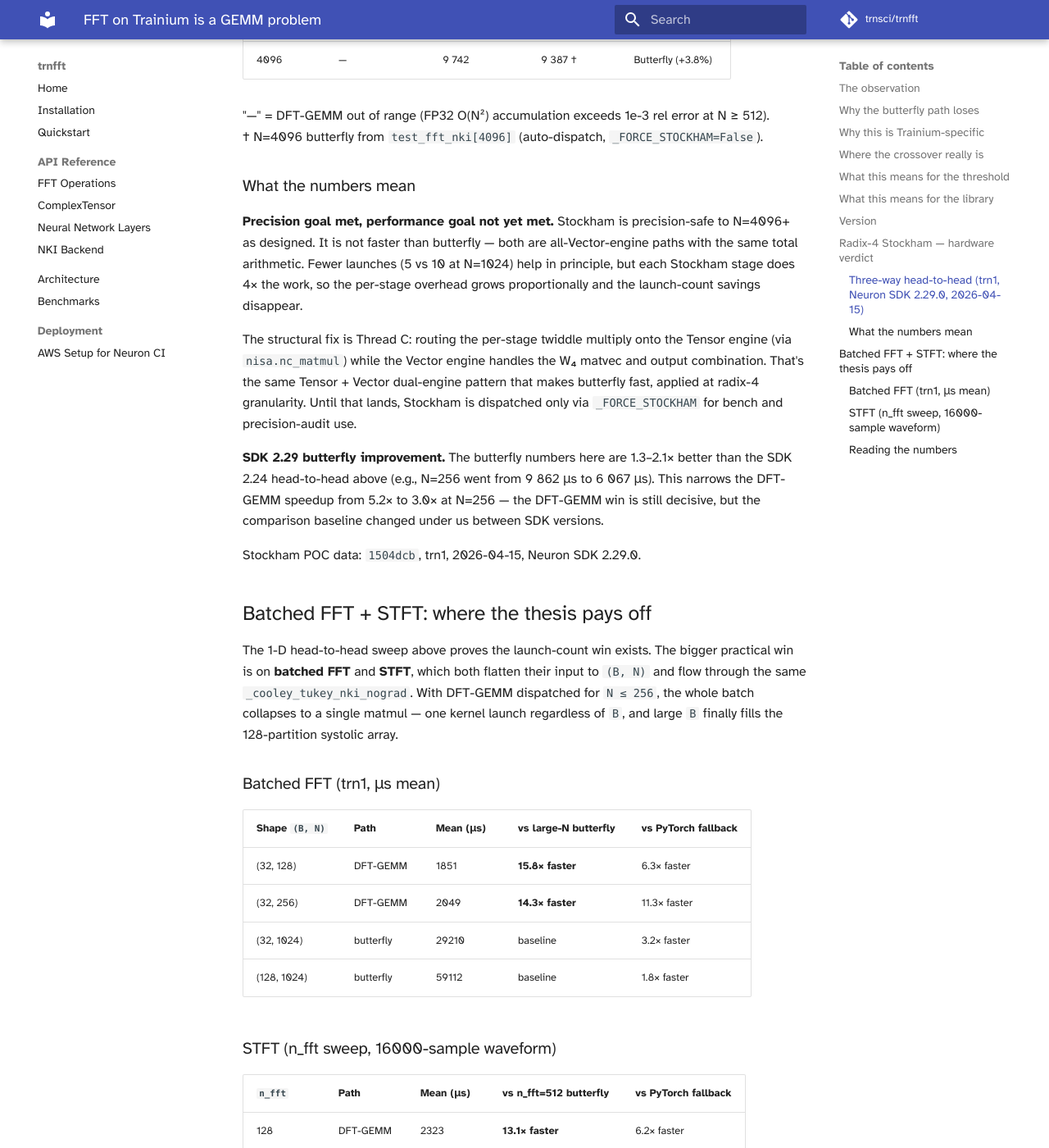
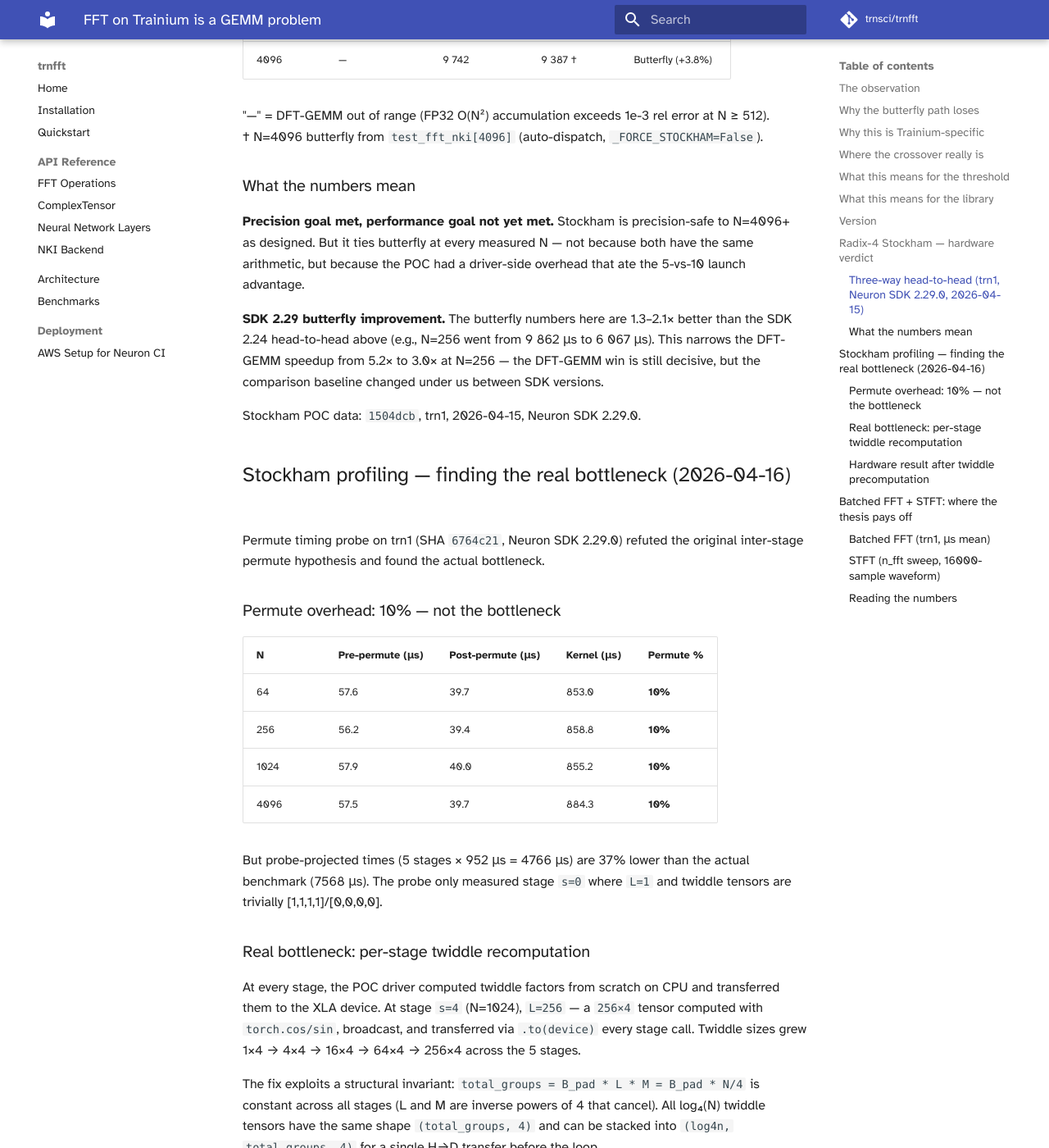
Before and after one commit to trnsci/trnfft, an MkDocs documentation site: the page built from docs/design-notes/fft-is-a-gemm.md, in a window 1280 px wide and 1400 px high, scrolled down 3425 px. Shown: the whole window at 82% size. Built offline with MkDocs 1.6.1 and Material for MkDocs 9.7.7, drawn with Linux system fonts in a browser that asks for light colours; some web fonts are replaced; comment, search, counter and statistics services are not loaded; some of the changed text lies outside the part shown.

Commit message:
docs: update fft-is-a-gemm with profiling findings and placeholder
Permute timing probe (2026-04-16) refuted the inter-stage permute
hypothesis (only 10%). Real bottleneck: per-stage twiddle recomputation
in the driver, not measured by probe (stage 0 twiddle is trivial).

Notes:
- Documents permute probe data: 57+40 μs per stage (10%), constant N
- Explains total_groups invariant enabling twiddle precomputation
- Adds placeholder table for f095671 hardware benchmark results

```diff
--- a/docs/design-notes/fft-is-a-gemm.md
+++ b/docs/design-notes/fft-is-a-gemm.md
@@ -144,18 +144,9 @@ routing the twiddle onto the Tensor engine is a Thread C follow-up.
 ### What the numbers mean
 
 **Precision goal met, performance goal not yet met.** Stockham is
-precision-safe to N=4096+ as designed. It is not faster than butterfly —
-both are all-Vector-engine paths with the same total arithmetic. Fewer
-launches (5 vs 10 at N=1024) help in principle, but each Stockham stage
-does 4× the work, so the per-stage overhead grows proportionally and the
-launch-count savings disappear.
-
-The structural fix is Thread C: routing the per-stage twiddle multiply
-onto the Tensor engine (via `nisa.nc_matmul`) while the Vector engine
-handles the W₄ matvec and output combination. That's the same Tensor +
-Vector dual-engine pattern that makes butterfly fast, applied at radix-4
-granularity. Until that lands, Stockham is dispatched only via
-`_FORCE_STOCKHAM` for bench and precision-audit use.
+precision-safe to N=4096+ as designed. But it ties butterfly at every
+measured N — not because both have the same arithmetic, but because the
+POC had a driver-side overhead that ate the 5-vs-10 launch advantage.
 
 **SDK 2.29 butterfly improvement.** The butterfly numbers here are
 1.3–2.1× better than the SDK 2.24 head-to-head above (e.g., N=256 went
@@ -164,6 +155,54 @@ from 9 862 μs to 6 067 μs). This narrows the DFT-GEMM speedup from
 comparison baseline changed under us between SDK versions.
 
 Stockham POC data: `1504dcb`, trn1, 2026-04-15, Neuron SDK 2.29.0.
+
+## Stockham profiling — finding the real bottleneck (2026-04-16)
+
+Permute timing probe on trn1 (SHA `6764c21`, Neuron SDK 2.29.0) refuted
+the original inter-stage permute hypothesis and found the actual bottleneck.
+
+### Permute overhead: 10% — not the bottleneck
+
+| N    | Pre-permute (μs) | Post-permute (μs) | Kernel (μs) | Permute % |
+| ---- | --------------- | ----------------- | ----------- | --------- |
+| 64   | 57.6            | 39.7              | 853.0       | **10%**   |
+| 256  | 56.2            | 39.4              | 858.8       | **10%**   |
+| 1024 | 57.9            | 40.0              | 855.2       | **10%**   |
+| 4096 | 57.5            | 39.7              | 884.3       | **10%**   |
+
+But probe-projected times (5 stages × 952 μs = 4766 μs) are 37% lower
+than the actual benchmark (7568 μs). The probe only measured stage `s=0`
+where `L=1` and twiddle tensors are trivially [1,1,1,1]/[0,0,0,0].
+
+### Real bottleneck: per-stage twiddle recomputation
+
+At every stage, the POC driver computed twiddle factors from scratch on
+CPU and transferred them to the XLA device. At stage `s=4` (N=1024),
+`L=256` — a `256×4` tensor computed with `torch.cos/sin`, broadcast,
+and transferred via `.to(device)` every stage call. Twiddle sizes grew
+1×4 → 4×4 → 16×4 → 64×4 → 256×4 across the 5 stages.
+
+The fix exploits a structural invariant: `total_groups = B_pad * L * M
+= B_pad * N/4` is constant across all stages (L and M are inverse powers
+of 4 that cancel). All log₄(N) twiddle tensors have the same shape
+`(total_groups, 4)` and can be stacked into `(log4n, total_groups, 4)`
+for a single H→D transfer before the loop.
+
+This change (`f095671`) eliminates per-stage twiddle transfer overhead
+entirely. If twiddle recomputation was the dominant term, projected
+Stockham time at N=1024 drops to ~4766 μs — a **~1.55× win** over butterfly (7399 μs).
+
+### Hardware result after twiddle precomputation
+
+*Placeholder — fill after hardware benchmark run on SHA `f095671`.*
+
+| N    | Stockham (μs) | Butterfly (μs) | Winner |
+| ---- | ------------- | -------------- | ------ |
+| 16   |               | 3 337          |        |
+| 64   |               | 4 767          |        |
+| 256  |               | 6 067          |        |
+| 1024 |               | 7 399          |        |
+| 4096 |               | 9 387          |        |
 
 ## Batched FFT + STFT: where the thesis pays off
 
```
